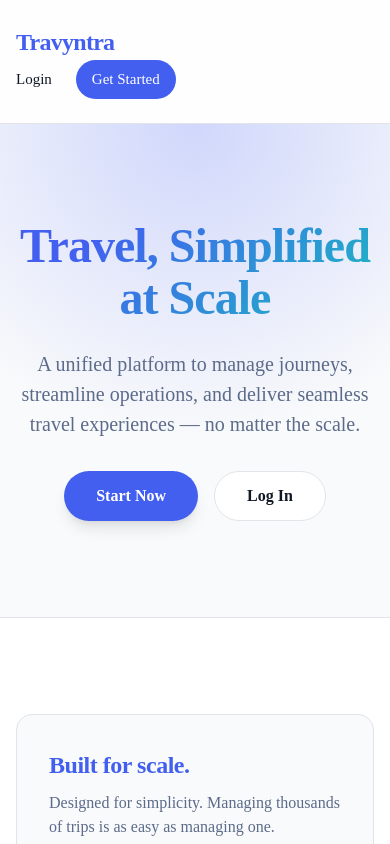
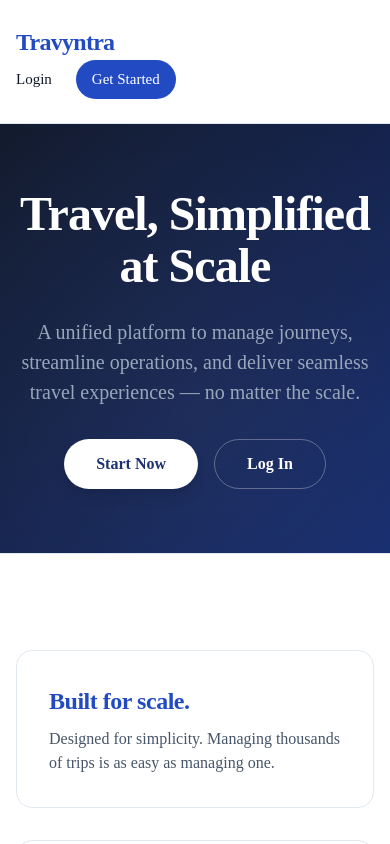
Before and after one commit to zoebchhatriwala/Travyntra, a Next.js app: page / in a window 390 px wide. Built offline with nearby package versions, Linux system fonts and the light colour scheme.

Commit message:
style: Improvements to landing page contrast, darker hero section, and mobile responsiveness

```diff
--- a/src/app/globals.css
+++ b/src/app/globals.css
@@ -1,32 +1,37 @@
 :root {
   /* Brand Colors - Deep Indigo & Vibrant Teal */
-  --c-primary-hue: 230;
-  --c-primary-sat: 85%;
-  --c-primary-light: 60%;
+  --c-primary-hue: 225;
+  --c-primary-sat: 70%;
+  --c-primary-light: 45%;
+  /* Darker default for better visibility */
 
-  --c-secondary-hue: 170;
-  --c-secondary-sat: 85%;
-  --c-secondary-light: 45%;
+  --c-secondary-hue: 180;
+  --c-secondary-sat: 90%;
+  --c-secondary-light: 35%;
 
   /* Semantic Colors */
   --color-primary: hsl(var(--c-primary-hue), var(--c-primary-sat), var(--c-primary-light));
-  --color-primary-dark: hsl(var(--c-primary-hue), var(--c-primary-sat), 40%);
-  --color-primary-light: hsl(var(--c-primary-hue), var(--c-primary-sat), 90%); /* Surface tint */
+  --color-primary-dark: hsl(var(--c-primary-hue), var(--c-primary-sat), 25%);
+  --color-primary-light: hsl(var(--c-primary-hue), var(--c-primary-sat), 94%);
+  /* Very subtle tint for backgrounds */
 
   --color-secondary: hsl(var(--c-secondary-hue), var(--c-secondary-sat), var(--c-secondary-light));
 
-  --color-success: hsl(150, 80%, 40%);
-  --color-warning: hsl(35, 90%, 55%);
-  --color-danger: hsl(0, 80%, 55%);
+  --color-success: hsl(150, 80%, 35%);
+  --color-warning: hsl(35, 95%, 50%);
+  --color-danger: hsl(350, 85%, 55%);
 
-  /* Neutrals */
-  --color-background: hsl(220, 20%, 98%);
-  --color-surface: hsl(0, 0%, 100%);
-  --color-surface-hover: hsl(220, 20%, 96%);
+  /* Neutrals - High Contrast */
+  --color-background: #ffffff;
+  --color-surface: #f8fafc;
+  --color-surface-hover: #f1f5f9;
 
-  --color-text-main: hsl(220, 40%, 10%);
-  --color-text-muted: hsl(220, 20%, 45%);
-  --color-border: hsl(220, 15%, 90%);
+  --color-text-main: #0f172a;
+  /* Slate 900 */
+  --color-text-muted: #475569;
+  /* Slate 600 */
+  --color-border: #e2e8f0;
+  /* Slate 200 */
 
   /* Spacing */
   --space-1: 0.25rem;
@@ -65,7 +70,8 @@
     --color-text-muted: hsl(220, 10%, 65%);
     --color-border: hsl(225, 15%, 20%);
 
-    --color-primary-light: hsl(var(--c-primary-hue), var(--c-primary-sat), 15%); /* Surface tint */
+    --color-primary-light: hsl(var(--c-primary-hue), var(--c-primary-sat), 15%);
+    /* Surface tint */
   }
 }
 
@@ -90,7 +96,12 @@ body {
   -webkit-font-smoothing: antialiased;
 }
 
-h1, h2, h3, h4, h5, h6 {
+h1,
+h2,
+h3,
+h4,
+h5,
+h6 {
   font-family: var(--font-heading);
   font-weight: 600;
   letter-spacing: -0.02em;
--- a/src/app/page.module.css
+++ b/src/app/page.module.css
@@ -57,26 +57,43 @@
 
 /* Hero */
 .hero {
-  padding-block: 6rem;
+  padding-block: 8rem;
   text-align: center;
-  background: radial-gradient(circle at 50% 0%, var(--color-primary-light) 0%, transparent 60%);
+  /* Dark Gradient Background for Bold Contrast */
+  background: linear-gradient(135deg, var(--color-text-main) 0%, var(--color-primary-dark) 100%);
+  color: white;
+  position: relative;
+  overflow: hidden;
+}
+
+.hero::before {
+  content: "";
+  position: absolute;
+  top: -50%;
+  left: 50%;
+  transform: translateX(-50%);
+  width: 1000px;
+  height: 1000px;
+  background: radial-gradient(circle, rgba(255, 255, 255, 0.05) 0%, transparent 70%);
+  border-radius: 50%;
+  pointer-events: none;
 }
 
 .headline {
   font-size: 4.5rem;
   line-height: 1.1;
   margin-bottom: var(--space-6);
-  background: linear-gradient(135deg, var(--color-primary) 20%, var(--color-secondary) 120%);
-  background-clip: text;
-  -webkit-background-clip: text;
-  -webkit-text-fill-color: transparent;
+  color: white;
+  /* Explicit white for contrast against dark hero */
   width: fit-content;
   margin-inline: auto;
+  letter-spacing: -0.02em;
 }
 
 .subheadline {
   font-size: 1.25rem;
-  color: var(--color-text-muted);
+  color: #94a3b8;
+  /* Slate 400 - Light grey for readability on dark */
   max-width: 600px;
   margin-inline: auto;
   margin-bottom: var(--space-8);
@@ -123,6 +140,53 @@
   background: var(--color-surface-hover);
 }
 
+.heroActions {
+  display: flex;
+  gap: var(--space-4);
+  justify-content: center;
+}
+
+.heroBtnPrimary {
+  background: white;
+  color: var(--color-primary-dark);
+}
+
+.heroBtnPrimary:hover {
+  background: var(--color-surface-hover);
+  transform: translateY(-2px);
+}
+
+.heroBtnSecondary {
+  background: transparent;
+  color: white;
+  border: 1px solid rgba(255, 255, 255, 0.3);
+}
+
+.heroBtnSecondary:hover {
+  background: rgba(255, 255, 255, 0.1);
+  border-color: white;
+}
+
+.card h3 {
+  font-size: 1.5rem;
+  margin-bottom: 0.5rem;
+  color: var(--color-primary);
+}
+
+.card p {
+  color: var(--color-text-muted);
+}
+
+.longform {
+  max-width: 800px;
+  margin-inline: auto;
+  text-align: center;
+  font-size: 1.5rem;
+  font-weight: 500;
+  color: var(--color-text-main);
+  line-height: 1.6;
+}
+
 /* About Grid */
 .about {
   padding-block: 6rem;
@@ -144,25 +208,6 @@
   border: 1px solid var(--color-border);
 }
 
-.card h3 {
-  font-size: 1.5rem;
-  margin-bottom: 0.5rem;
-  color: var(--color-primary);
-}
-
-.card p {
-  color: var(--color-text-muted);
-}
-
-.longform {
-  max-width: 800px;
-  margin-inline: auto;
-  text-align: center;
-  font-size: 1.5rem;
-  font-weight: 500;
-  color: var(--color-text-main);
-  line-height: 1.6;
-}
 
 /* Footer */
 .footer {
@@ -186,7 +231,15 @@
 }
 
 @media (max-width: 768px) {
+  .hero {
+    padding-block: 4rem;
+  }
+
   .headline {
     font-size: 3rem;
   }
+
+  .longform {
+    font-size: 1.125rem;
+  }
 }
--- a/src/app/page.tsx
+++ b/src/app/page.tsx
@@ -22,9 +22,9 @@ export default function Home() {
             <p className={styles.subheadline}>
               A unified platform to manage journeys, streamline operations, and deliver seamless travel experiences — no matter the scale.
             </p>
-            <div className={styles.actions}>
-              <Link href="/register" className={styles.btnPrimary}>Start Now</Link>
-              <Link href="/login" className={styles.btnSecondary}>Log In</Link>
+            <div className={styles.heroActions}>
+              <Link href="/register" className={`${styles.btnPrimary} ${styles.heroBtnPrimary}`}>Start Now</Link>
+              <Link href="/login" className={`${styles.btnSecondary} ${styles.heroBtnSecondary}`}>Log In</Link>
             </div>
           </div>
         </section>
```
